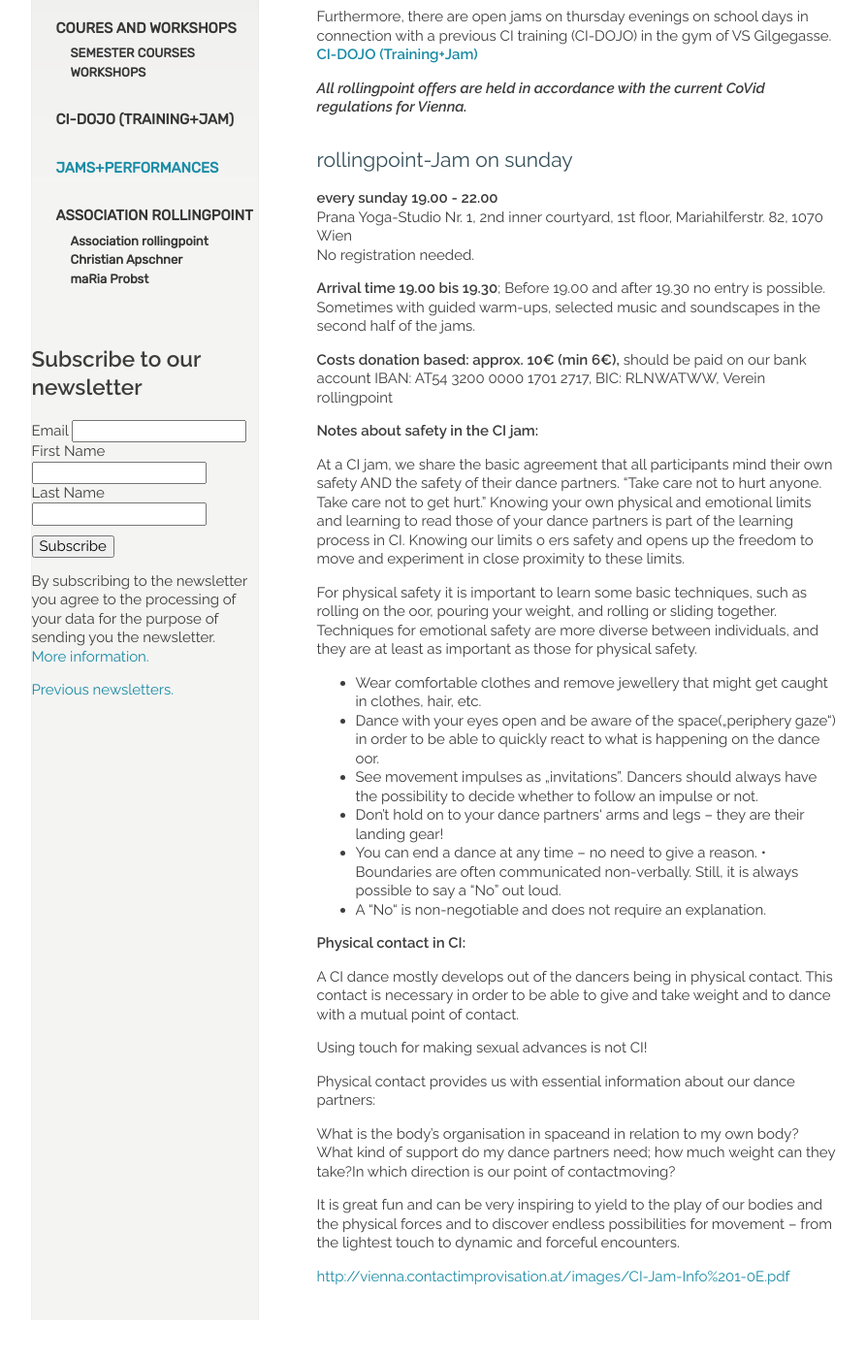
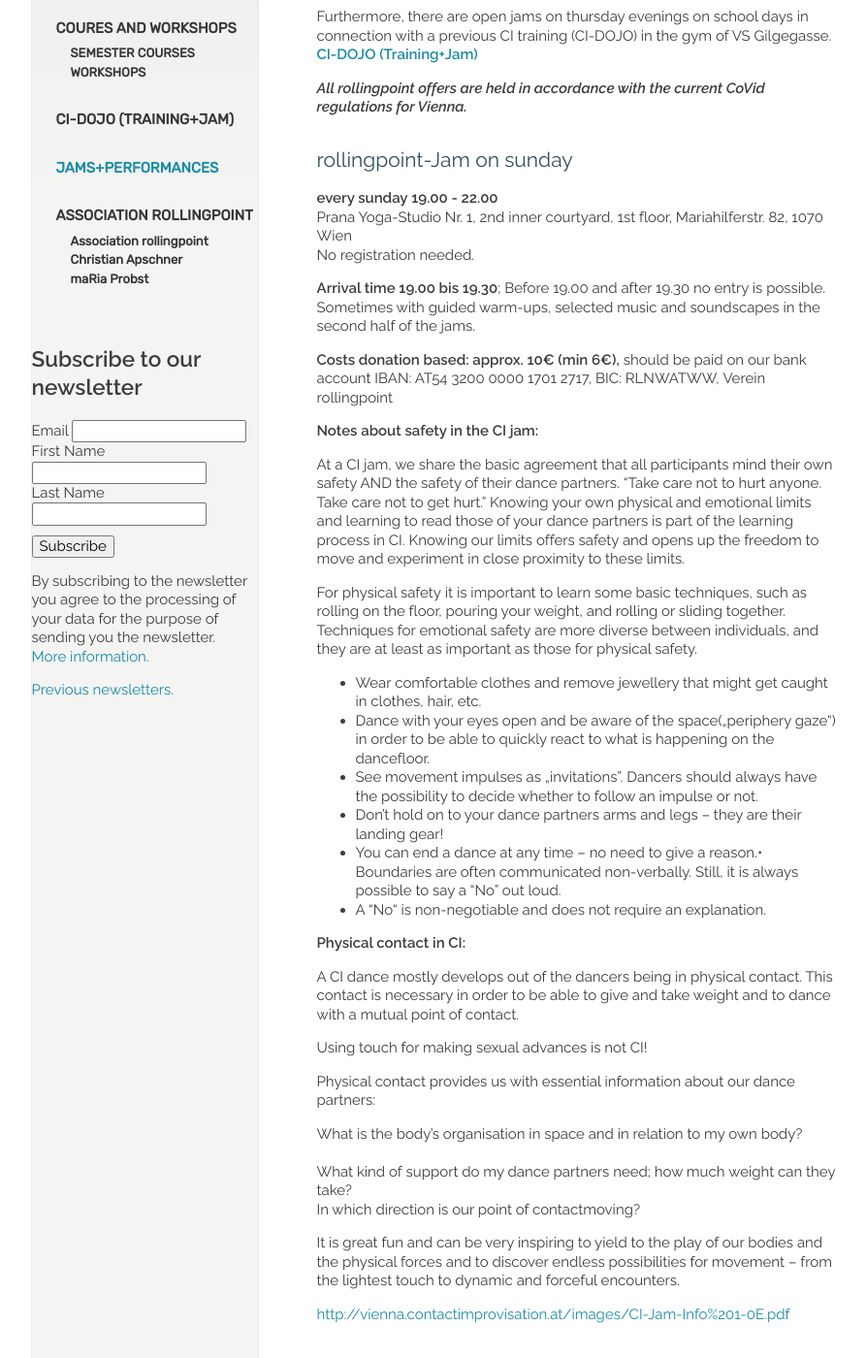
Before and after one commit to manulari/rollingpointat, a Jekyll site: the page built from _pages_en/en-jams.md, in a window 1280 px wide and 1400 px high, scrolled down 279 px. Shown: the whole window at 97% size, without its empty margins (152-1045 px from the left). Built offline with Jekyll 4.4.1, drawn with Linux system fonts in a browser that asks for light colours; comment, search, counter and statistics services are not loaded; before the commit the page ends 1640 px from its top, so only the background shows below that.

Commit message:
Update page (en) “en-jams”

```diff
--- a/_pages_en/en-jams.md
+++ b/_pages_en/en-jams.md
@@ -25,15 +25,15 @@ Sometimes with guided warm-ups, selected music and soundscapes in the second hal
 
 **Notes about safety in the CI jam:**
 
-At a CI jam, we share the basic agreement that all participants mind their own safety AND the safety of their dance partners. “Take care not to hurt anyone. Take care not to get hurt.” Knowing your own physical and emotional limits and learning to read those of your dance partners is part of the learning process in CI. Knowing our limits o ers safety and opens up the freedom to move and experiment in close proximity to these limits.
+At a CI jam, we share the basic agreement that all participants mind their own safety AND the safety of their dance partners. “Take care not to hurt anyone. Take care not to get hurt.” Knowing your own physical and emotional limits and learning to read those of your dance partners is part of the learning process in CI. Knowing our limits offers safety and opens up the freedom to move and experiment in close proximity to these limits.
 
-For physical safety it is important to learn some basic techniques, such as rolling on the oor, pouring your weight, and rolling or sliding together. Techniques for emotional safety are more diverse between individuals, and they are at least as important as those for physical safety.
+For physical safety it is important to learn some basic techniques, such as rolling on the floor, pouring your weight, and rolling or sliding together. Techniques for emotional safety are more diverse between individuals, and they are at least as important as those for physical safety.
 
 * Wear comfortable clothes and remove jewellery that might get caught in clothes, hair, etc.
-* Dance with your eyes open and be aware of the space(„periphery gaze“) in order to be able to quickly react to what is happening on the dance oor.
+* Dance with your eyes open and be aware of the space(„periphery gaze“) in order to be able to quickly react to what is happening on the dancefloor.
 * See movement impulses as „invitations”. Dancers should always have the possibility to decide whether to follow an impulse or not.
-* Don’t hold on to your dance partners‘ arms and legs – they are their landing gear!
-* You can end a dance at any time – no need to give a reason. • Boundaries are often communicated non-verbally. Still, it is always possible to say a “No” out loud.
+* Don’t hold on to your dance partners arms and legs – they are their landing gear!
+* You can end a dance at any time – no need to give a reason.• Boundaries are often communicated non-verbally. Still, it is always possible to say a “No” out loud.
 * A “No“ is non-negotiable and does not require an explanation.
 
 **Physical contact in CI:**
@@ -44,8 +44,10 @@ Using touch for making sexual advances is not CI!
 
 Physical contact provides us with essential information about our dance partners:
 
-What is the body’s organisation in spaceand in relation to my own body?\
-What kind of support do my dance partners need; how much weight can they take?In which direction is our point of contactmoving?
+What is the body’s organisation in space and in relation to my own body?\
+\
+What kind of support do my dance partners need; how much weight can they take? \
+In which direction is our point of contactmoving?
 
 It is great fun and can be very inspiring to yield to the play of our bodies and the physical forces and to discover endless possibilities for movement – from the lightest touch to dynamic and forceful encounters.
 
```
